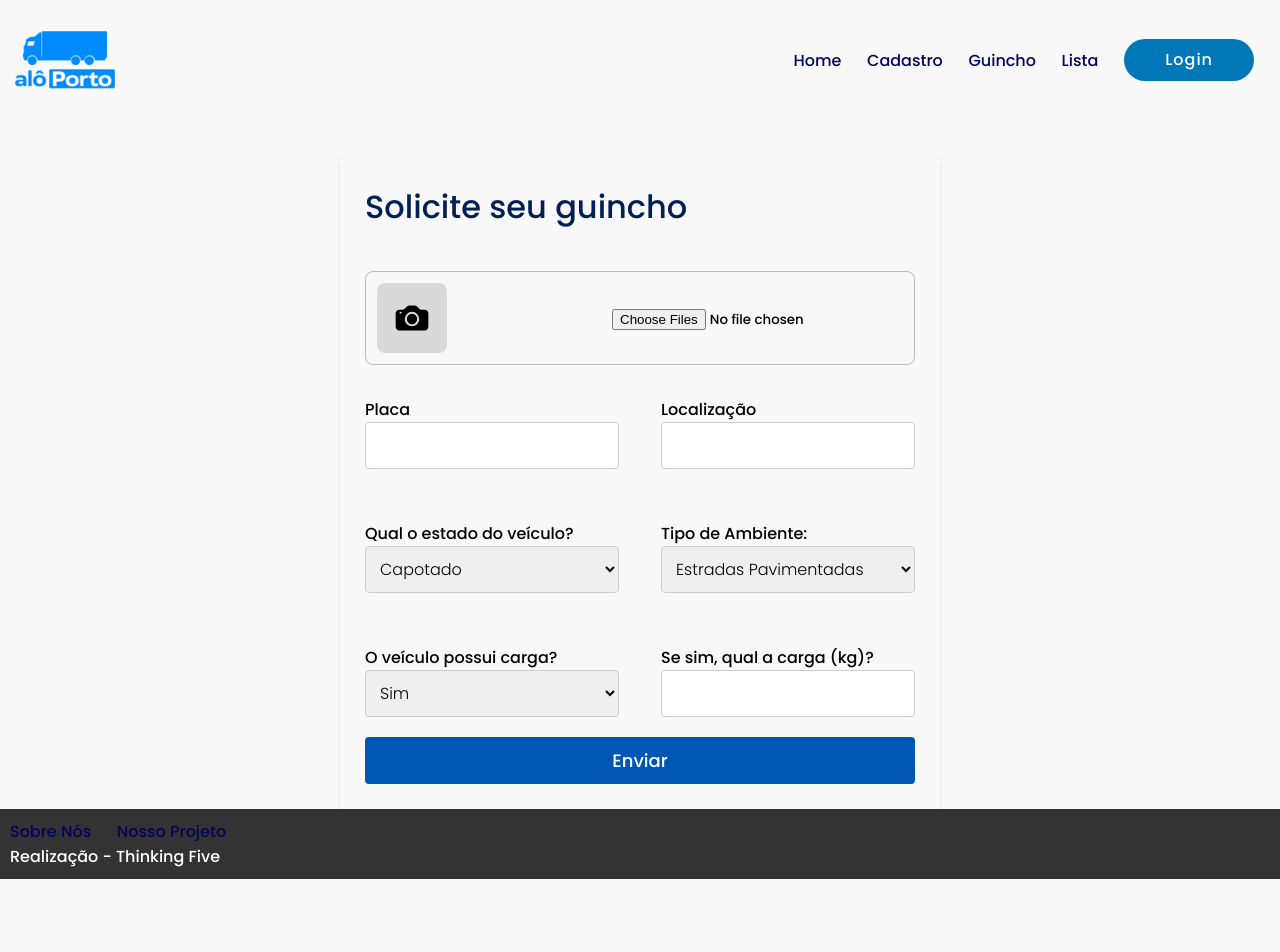
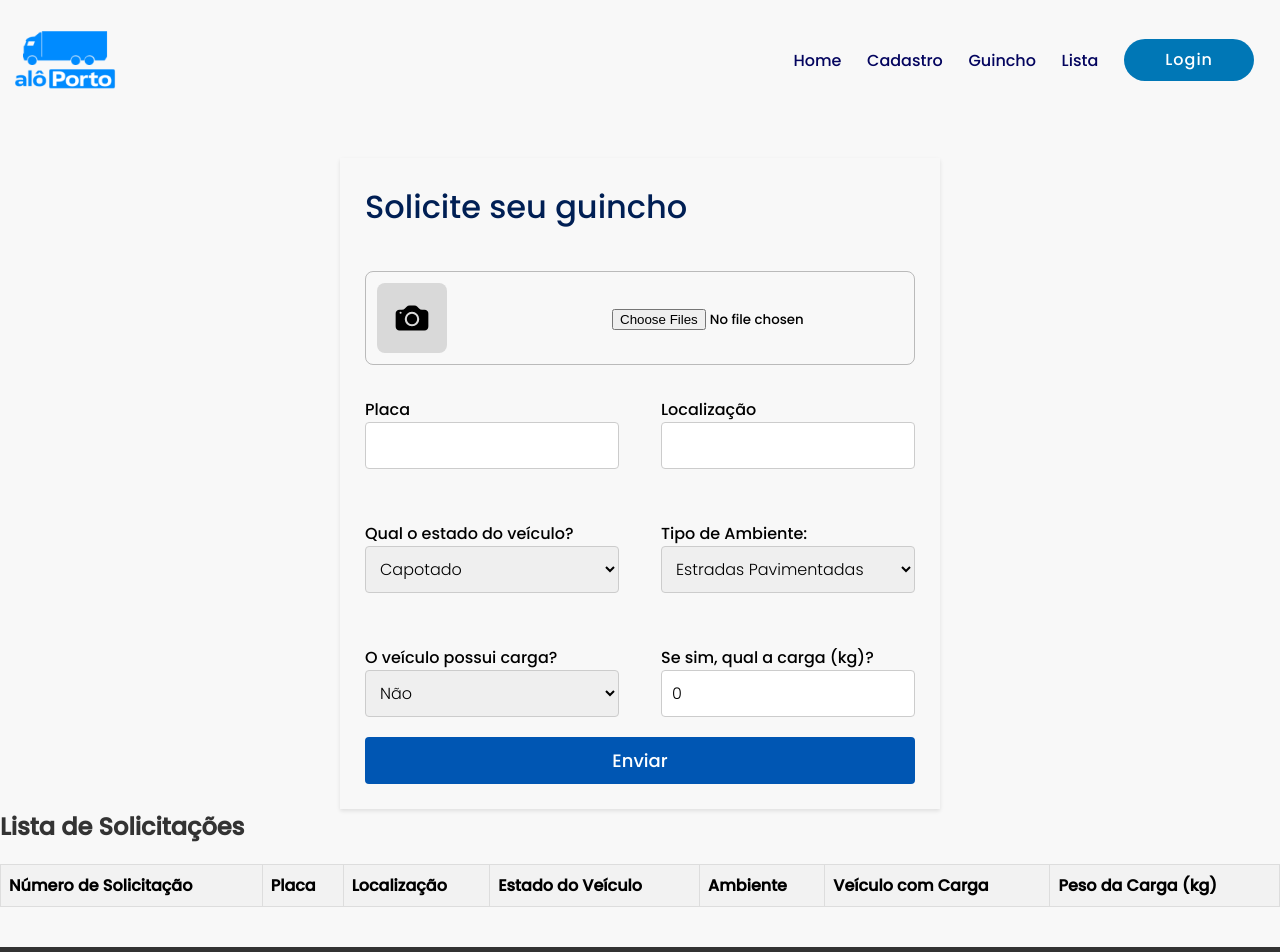
Before and after one commit to Emii2003/Alo_Porto, a Next.js app: page /solicitarGuincho in a window 1280 px wide. Shown: the top 952 px of the page. Before the commit the page ends 879 px from the top, so only its background shows below. Built offline with nearby package versions, Linux system fonts and the light colour scheme.

Commit message:
Criando função para armazenar dados na tabela

```diff
--- a/src/app/listaSolicitacoes/page.jsx
+++ b/src/app/listaSolicitacoes/page.jsx
@@ -6,8 +6,8 @@ export default function ListaSolicitacoes() {
   return (
     <main>
     <div className="table_content">
-      <div className='w-auto row d-flex flex-row justify-content-between flex-nowrap animate__backInUp animate__delay-2s'>
-        <h5 className='col'>Bem vindo!</h5>
+      <div className='table_container'>
+        <h5 className='table_title'>Bem vindo!</h5>
       </div>
       <div className='row table-responsive'>
         <table className="table table-striped table-hover">
--- a/src/app/solicitarGuincho/page.jsx
+++ b/src/app/solicitarGuincho/page.jsx
@@ -1,8 +1,53 @@
-import Image from "next/image";
+"use client"
+import React, { useState } from "react";
+import { BsFillCameraFill } from 'react-icons/bs';
 import "./solicitarGuincho.css"
-import { BsFillCameraFill } from 'react-icons/bs';
 
 export default function Guincho() {
+  const [formData, setFormData] = useState({
+    imagem: null,
+    placa: "",
+    localizacao: "",
+    estado: "capotado",
+    ambiente: "pavimentadas",
+    carregamento: "nao",
+    peso: 0,
+  });
+
+  const [solicitacoes, setSolicitacoes] = useState([]);
+
+
+
+  const handleInputChange = (e) => {
+    const { name, value } = e.target;
+    setFormData({
+      ...formData,
+      [name]: value,
+    });
+  };
+
+  const handleSubmit = (e) => {
+    e.preventDefault();
+
+    const novaSolicitacao = {
+      ...formData,
+      numero: solicitacoes.length + 1,
+    };
+
+    setSolicitacoes([...solicitacoes, novaSolicitacao]);
+
+    // Limpar o formulário após o envio
+    setFormData({
+      imagem: null,
+      placa: "",
+      localizacao: "",
+      estado: "capotado",
+      ambiente: "pavimentadas",
+      carregamento: "nao",
+      peso: 0,
+    });
+  };
+
   return (
     <div>
       <div className="content_form_guincho">
@@ -11,10 +56,10 @@ export default function Guincho() {
             <h1>Solicite seu guincho</h1>
           </div>
 
-            <form action="#" method="post" className="form_guincho">
+          <form onSubmit={handleSubmit} className="form_guincho">
 
             <div className="upload-picture">
-            <BsFillCameraFill  size = {70} className="icon_camera"></BsFillCameraFill>
+              <BsFillCameraFill size={70} className="icon_camera" />
               <div className="upload-button">
                 <input
                   type="file"
@@ -25,19 +70,20 @@ export default function Guincho() {
                 />
               </div>
             </div>
+
             <div className="form-group">
-                <label htmlFor="peso">Placa</label>
-                <input type="text" id="placa" name="placa" required />
+              <label htmlFor="placa">Placa</label>
+              <input type="text" id="placa" name="placa" required onChange={handleInputChange} value={formData.placa} />
             </div>
 
             <div className="form-group">
-                <label htmlFor="comprimento">Localização</label>
-                <input type="text" id="localizacao" name="localizacao" required />
+              <label htmlFor="localizacao">Localização</label>
+              <input type="text" id="localizacao" name="localizacao" required onChange={handleInputChange} value={formData.localizacao} />
             </div>
 
             <div className="form-group">
               <label>Qual o estado do veículo?</label>
-            <select id="estado" name="estado" required>
+              <select id="estado" name="estado" required onChange={handleInputChange} value={formData.estado}>
                 <option value="capotado">Capotado</option>
                 <option value="atolado">Atolado</option>
                 <option value="batido">Batido</option>
@@ -48,7 +94,7 @@ export default function Guincho() {
 
             <div className="form-group">
               <label>Tipo de Ambiente:</label>
-               <select id="ambiente" name="ambiente" required>
+              <select id="ambiente" name="ambiente" required onChange={handleInputChange} value={formData.ambiente}>
               <option value="pavimentadas">Estradas Pavimentadas</option>
                  <option value="terra">Estradas de Terra e Cascalho</option>
                  <option value="acidentados">Terrenos Acidentados</option>
@@ -64,7 +110,7 @@ export default function Guincho() {
 
             <div className="form-group">
               <label>O veículo possui carga?</label>
-                <select id="carregamento" name="carregamento" required>
+              <select id="carregamento" name="carregamento" required onChange={handleInputChange} value={formData.carregamento}>
                 <option value="sim">Sim</option>
                 <option value="nao">Não</option>
               </select>
@@ -72,7 +118,7 @@ export default function Guincho() {
 
             <div className="form-group">
               <label>Se sim, qual a carga (kg)?</label>
-                 <input type="number" id="peso" name="peso" required />
+              <input type="number" id="peso" name="peso" required onChange={handleInputChange} value={formData.peso} />
             </div>
 
             <button type="submit" className="btn">
@@ -81,6 +127,37 @@ export default function Guincho() {
           </form>
         </div>
       </div>
+
+      {/* Exibir a tabela de solicitações */}
+      <div>
+        <h2>Lista de Solicitações</h2>
+        <table>
+          <thead>
+            <tr>
+              <th>Número de Solicitação</th>
+              <th>Placa</th>
+              <th>Localização</th>
+              <th>Estado do Veículo</th>
+              <th>Ambiente</th>
+              <th>Veículo com Carga</th>
+              <th>Peso da Carga (kg)</th>
+            </tr>
+          </thead>
+          <tbody>
+            {solicitacoes.map((solicitacao) => (
+              <tr key={solicitacao.numero}>
+                <td>{solicitacao.numero}</td>
+                <td>{solicitacao.placa}</td>
+                <td>{solicitacao.localizacao}</td>
+                <td>{solicitacao.estado}</td>
+                <td>{solicitacao.ambiente}</td>
+                <td>{solicitacao.carregamento}</td>
+                <td>{solicitacao.peso}</td>
+              </tr>
+            ))}
+          </tbody>
+        </table>
+      </div>
     </div>
   );
 }
```
Lines whose indentation alone changed are shown as unchanged.
